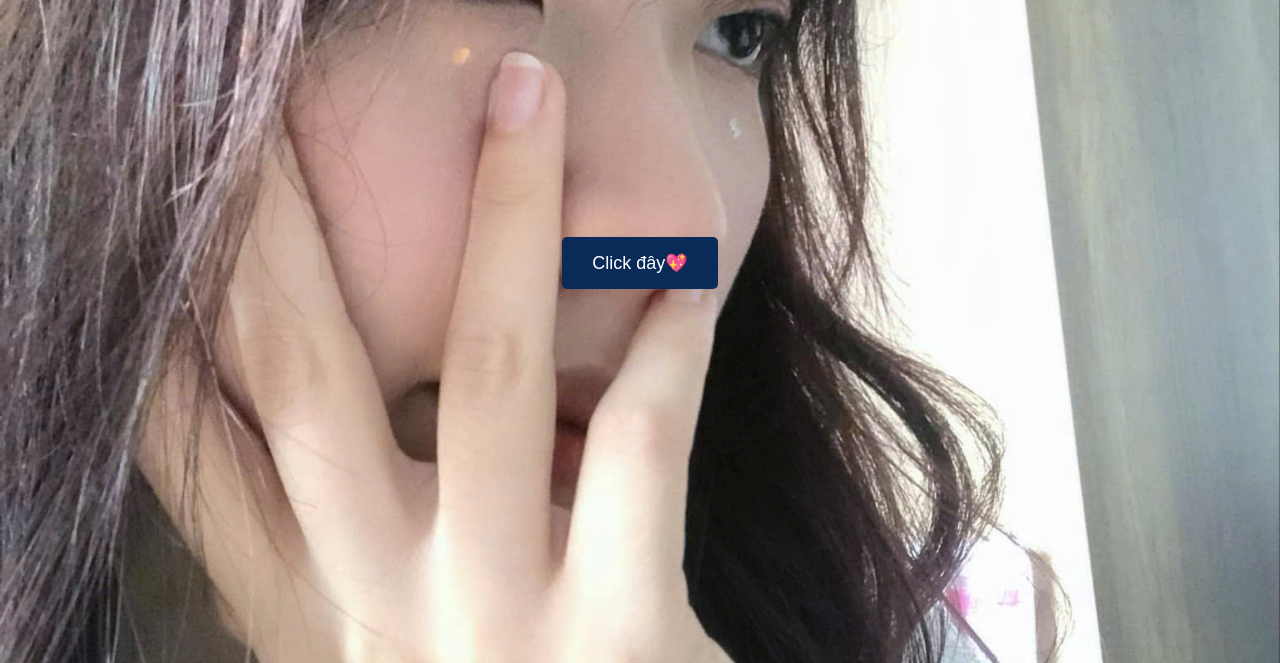
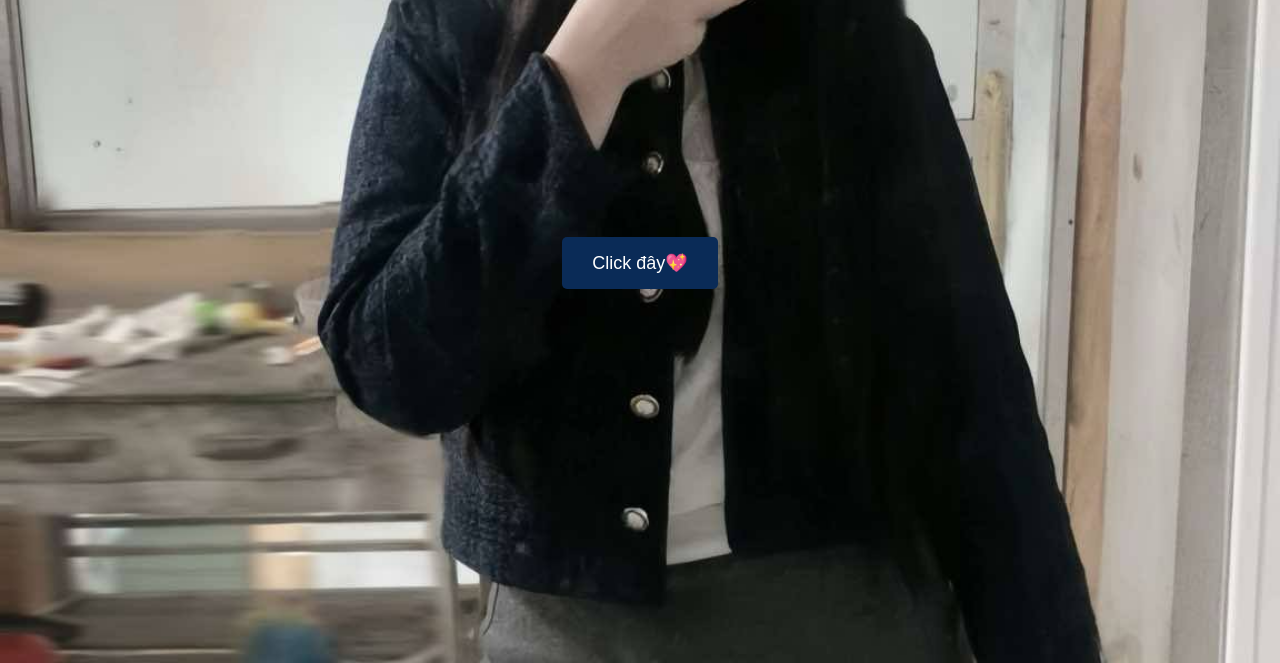
Before and after one commit to hihihaha3/tran, a plain HTML site: page index.html in a window 1280 px wide. Shown: the part 137-800 px from the top of the page. Drawn offline with Linux system fonts and the light colour scheme.

Commit message:
Update style.css

```diff
--- a/style.css
+++ b/style.css
@@ -4,7 +4,7 @@ h1 {
 }
 body {
   font-family: Arial, sans-serif;
-  background-image: url("./loan.jpg");
+  background-image: url("./Emiu.jpeg");
   background-size: cover;
   background-position: center center;
   background-attachment: fixed;
```
